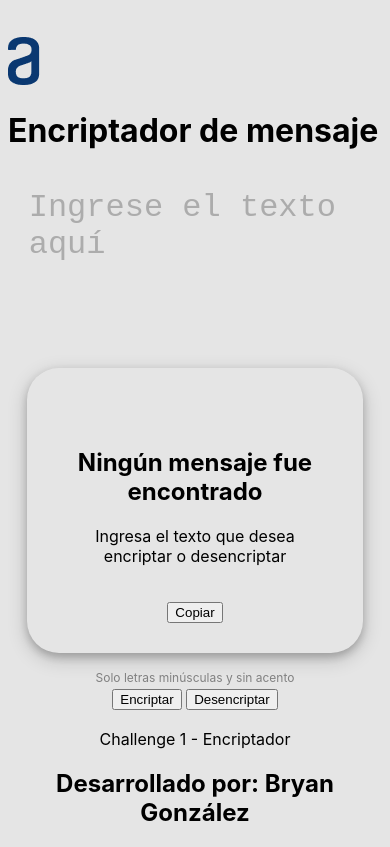
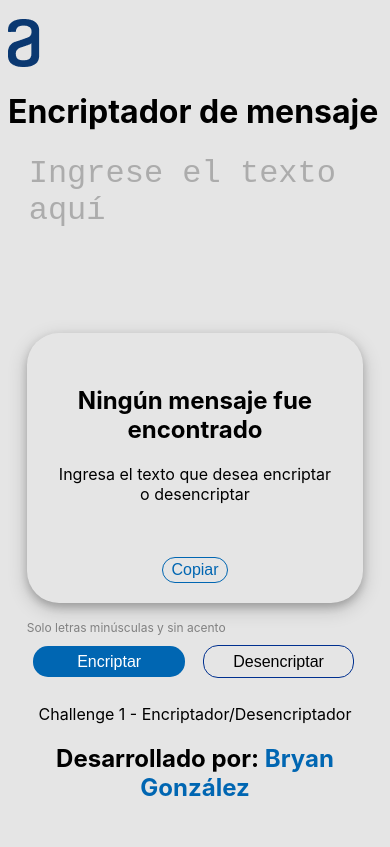
Before and after one commit to BryanGonA/Encryptor, a plain HTML site: page home.html in a window 390 px wide. Drawn offline with Linux system fonts and the light colour scheme.

Commit message:
VersionFinal 1.0

```diff
--- a/css/styles.css
+++ b/css/styles.css
@@ -7,13 +7,9 @@ header :focus{
     outline-style: none;
 }
 .logo{
-    margin-top: 40px;
+    flex-direction: row;
+    margin-top: 10px;
     margin-left: 40px;
-    -khtml-user-select: none;
-    -o-user-select: none;
-    -moz-user-select: none;
-    -webkit-user-select: none;
-    user-select: none;
 }
 
 .astro{
@@ -22,11 +18,6 @@ header :focus{
     margin: 20px 80px auto;
     float: right;
     cursor: pointer;
-    -khtml-user-select: none;
-    -o-user-select: none;
-    -moz-user-select: none;
-    -webkit-user-select: none;
-    user-select: none;
 }
 
 .conteiner{
@@ -53,20 +44,20 @@ textarea:focus{
     opacity: 0.5;
 }
 .mensajes{
+    justify-content: flex-start;
     float: right;
     text-align: center;
-    width: 35%;
+    width: 40%;
     height: 90%;
-    vertical-align: top;
     margin: 0 1.5%;
-    padding: 30px 20px;
+    padding: 3px 2px;
     box-sizing: border-box;
     border-radius: 32px;
     box-shadow: 0 4px 8px 0 rgba(0, 0, 0, 0.2), 0 6px 20px 0 rgba(0, 0, 0, 0.19);
     transition: 1s;
 }
 .mensajes img{
-    width: 80%;
+    width: 90%;
 }
 #imagenSinMensaje{
     visibility: visible;
@@ -103,21 +94,21 @@ textarea:focus{
     visibility: visible;
 }
 .copia{
-    margin: 2%;
-    width: 40%;
-    padding: 3% 0;
+    margin: 5%;
+    width: 20%;
+    padding: 1% 0;
     font-size: 16px;
+    background-color: transparent;
+    border: thin solid;
     border-radius: 15px;
-    border-width: thin;
     transition: 1s all;
     cursor: pointer;
-    display: none;
+    color: #0066b2;
 
 }
 
 .botones{
     display: block;
-    text-align: center;
 }
 
 .botones p{
@@ -131,10 +122,12 @@ textarea:focus{
     width: 20%;
     padding: 1% 0;
     font-size: 16px;
+    background-color: #0066b2;
     border: none;
     border-radius: 15px;
     transition: 1s all;
     cursor: pointer;
+    color: white;
 }
 
 
@@ -143,11 +136,11 @@ textarea:focus{
     width: 20%;
     padding: 1% 0;
     font-size: 16px;
-    border: var(--borderState);
+    border: thin solid #00308F;
     color: var(--copiarDesencText);
-    background-color: var(--copiarDesencBackground);
+    background-color: transparent;
     border-width: thin;
-    border-color: var(--borderBoton);
+    border-color: #00308F;
     border-radius: 15px;
     transition: 1s all;
     cursor: pointer;
@@ -160,12 +153,12 @@ textarea:focus{
 footer{
     text-align: center;
     margin: 5%;
-    color: var(--footerColor);
+    color: black ;
     transition: 1s;
 }
 
 a{
-    color: var(--footerColor);
+    color: #0066b2;
     text-decoration-line: none;
     transition: 1s;
 }
@@ -174,7 +167,7 @@ a{
 @media screen and (max-width:1024px){
 
     .logo{
-        margin: 10% auto;
+        margin: 5% auto;
     }
 
     .astro{
@@ -205,6 +198,7 @@ a{
     .vacio{
         padding-top: 3em;
         padding-bottom: 3em;
+
     }
 
     .encrypter,.decrypter{
--- a/home.html
+++ b/home.html
@@ -12,7 +12,7 @@
     <div class="container">
         <div class="logo">
             <img class="logoImg" src="images/logo.png" alt="logo-alura">
-            <h1 class="tittle">Encriptador de mensaje</h1>
+            <h1 class="title">Encriptador de mensaje</h1>
         </div>
         <main class="conteiner">
             <textarea name="text" id="texto" class="texto" cols="35" rows="10" placeholder="Ingrese el texto aquí"></textarea>
@@ -27,23 +27,21 @@
 
                 <section>
                     <textarea name="text" id="resultado" class="texto" cols="50" rows="12"></textarea>
-                    <input type="submit" value="Copiar" class="copiar" id="copia">
+                    <button class="copia" id="copiar" onclick="copiar()">Copiar</button>
                 </section>
 
             </div>
 
             <section class="botones">
-
                 <p>Solo letras minúsculas y sin acento</p>
-                <input type="submit" value="Encriptar" class="encriptar" id="encrypter">
-                <input type="submit" value="Desencriptar" class="desencriptar" id="decrypter">
-
+                <button class="encrypter" id="encriptar" onclick="encriptar()">Encriptar</button>
+                <button class="decrypter" id="desencriptar" onclick="desencriptar()">Desencriptar</button>
             </section>
         </main>
 
     </div>
     <footer>
-        <p>Challenge 1 - Encriptador</p>
+        <p>Challenge 1 - Encriptador/Desencriptador</p>
         <h2>Desarrollado por: <a href="https://github.com/BryanGonA" target="_blank" alt="Enlace al sitio web del desarrollador" title="Visita el sitio web del desarrollador">Bryan González</a></h2>
     </footer>
 </body>
```
